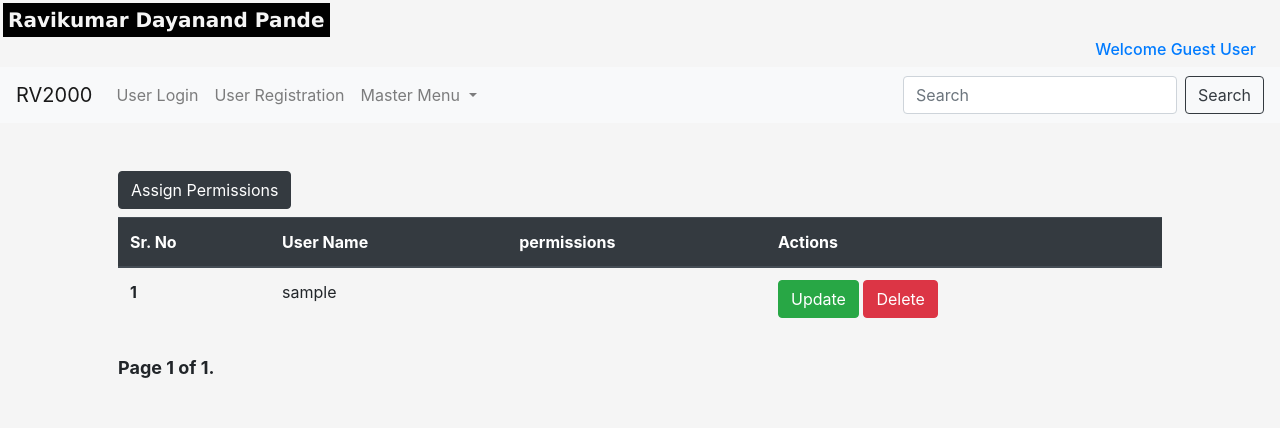
After one commit to ravikumar-2000/tut_proj_django, a Django app: page /user-permissions/ in a window 1280 px wide. The commit adds this page. Shown: the top 428 px of the page. Run offline with Django 4.2, Linux system fonts and the light colour scheme; tables that the repository leaves empty hold one stand-in row (values such as "Sample post").

Commit message:
final commit as per date 28 Nov 2022

```diff
--- a/core/urls.py
+++ b/core/urls.py
@@ -21,4 +21,16 @@ urlpatterns = [
     path(
         "delete-user-role/<str:pk>", views.deleteUserRole, name="core.delete_user_role"
     ),
+    path(
+        "user-permissions/", views.getPermissions, name="core.get_permissions"
+    ),
+    path(
+        "user-assign-permissions/", views.assignPermissions, name="core.assign_permissions"
+    ),
+    path(
+        "update_user-permissions/<str:pk>", views.updatePermissions, name="core.update_user_permissions"
+    ),
+    path(
+        "delete_user-permissions/<str:pk>", views.deletePermissions, name="core.delete_user_permissions"
+    ),
 ]
--- a/core/views.py
+++ b/core/views.py
@@ -1,14 +1,17 @@
 from django.shortcuts import render, redirect, get_object_or_404
 from django.contrib import messages
 from django.http import HttpResponse
-from django.contrib.auth.models import User
+from django.contrib.auth.models import User, Permission
 from django.contrib.auth import authenticate, login, logout
 from django.contrib.auth.decorators import login_required
 from django.contrib.auth.forms import UserCreationForm
+from django.contrib.contenttypes.models import ContentType
+from django.core.paginator import Paginator
 from .models import Role, UserRole
 from .forms import RoleForm
 
 
+@login_required
 def index(request):
     context = {}
     return render(request=request, template_name="base.html", context=context)
@@ -37,9 +40,11 @@ def registerUser(request):
                 username=request.POST.get("username"),
                 email=request.POST.get("email"),
                 password=request.POST.get("password"),
-                is_active=True if request.POST.get("is_active") == 'on' else False,
-                is_staff=True if request.POST.get("is_staff") == 'on' else False,
-                is_superuser=True if request.POST.get("is_superuser") == 'on' else False,
+                is_active=True if request.POST.get("is_active") == "on" else False,
+                is_staff=True if request.POST.get("is_staff") == "on" else False,
+                is_superuser=True
+                if request.POST.get("is_superuser") == "on"
+                else False,
             )
             user_role = UserRole()
             user_role.user = user
@@ -104,9 +109,13 @@ def updateUser(request, pk):
         current_user.last_name = request.POST.get("last_name")
         current_user.username = request.POST.get("username")
         current_user.email = request.POST.get("email")
-        current_user.is_active = True if request.POST.get("is_active") == 'on' else False
-        current_user.is_staff = True if  request.POST.get("is_staff") == 'on' else False
-        current_user.is_superuser = True if request.POST.get("is_superuser") == 'on' else False
+        current_user.is_active = (
+            True if request.POST.get("is_active") == "on" else False
+        )
+        current_user.is_staff = True if request.POST.get("is_staff") == "on" else False
+        current_user.is_superuser = (
+            True if request.POST.get("is_superuser") == "on" else False
+        )
         current_user.save()
 
         current_user_role.role = Role.objects.get(id=request.POST.get("user_role"))
@@ -225,3 +234,60 @@ def deleteUserRole(request, pk):
     if user_role:
         user_role.delete()
         return redirect("core.manage_user_role")
+
+
+def getPermissions(request):
+    context = {}
+    users = User.objects.all()
+    paginator = Paginator(users, 3)
+    page_number = request.GET.get('page')
+    page_obj = paginator.get_page(page_number)
+    context["users"] = page_obj
+    return render(
+        request=request, template_name="user_permissions/user_permissions_index.html", context=context
+    )
+
+
+def assignPermissions(request):
+    context = {}
+    query_model = request.GET.get("user_permission_model")
+    query_user = request.GET.get('user_id')
+    if query_user:
+        context['user_id'] = int(query_user)
+    if query_model and query_user != '-' and query_model != "-":
+        current_user = User.objects.get(id=query_user)
+        permissions = Permission.objects.filter(content_type_id=query_model).all()
+        context["content_type_id"] = int(query_model)
+        context["permissions"] = permissions
+    if request.method == "POST":
+        for permission in permissions:
+            active = int(request.POST.get(permission.codename))
+            if current_user.has_perm(permission.content_type.app_label + '.' + permission.codename):
+                if active:
+                    continue
+                else:
+                    current_user.user_permissions.remove(permission)
+            else:
+                if active:
+                    current_user.user_permissions.add(permission)
+        return redirect("core.get_permissions")
+    context['users'] = User.objects.all()
+    context["content_types"] = ContentType.objects.all()
+    return render(
+        request=request,
+        template_name="user_permissions/user_assign_permissions.html",
+        context=context,
+    )
+
+
+def updatePermissions(request, pk):
+    current_user = User.objects.get(id=pk)
+    return redirect(f'/user-assign-permissions/?user_id={current_user.id}')
+
+
+def deletePermissions(request, pk):
+    current_user = User.objects.get(id=pk)
+    permissions = Permission.objects.filter(user=current_user).all()
+    for permission in permissions:
+        current_user.user_permissions.remove(permission)
+    return redirect('core.get_permissions')
--- a/static/css/base.css
+++ b/static/css/base.css
@@ -0,0 +1,6 @@
+.pagination {
+    font-weight: bold;
+    font-size: large;
+    padding: 0px;
+    margin-top: 2px;
+}
--- a/templates/navbar.html
+++ b/templates/navbar.html
@@ -24,6 +24,7 @@
                     <a class="dropdown-item" href="{% url 'core.manage_roles' %}">Manage Roles</a>
                     <a class="dropdown-item" href="{% url 'core.manage_users' %}">Manage Users</a>
                     <a class="dropdown-item" href="{% url 'core.manage_user_role' %}">Manage User Role</a>
+                    <a class="dropdown-item" href="{% url 'core.get_permissions' %}">Manage User Permissions</a>
                     <div class="dropdown-divider"></div>
                     <a class="dropdown-item" href="#">No Action</a>
                 </div>
--- /dev/null
+++ b/templates/user_permissions/user_permissions_index.html
@@ -0,0 +1,69 @@
+{% extends 'base.html' %}
+
+{% block content %}
+
+<div class="container p-5 m-auto">
+
+    <form method="GET" action="{% url 'core.assign_permissions' %}">
+        <button type="submit" class="btn btn-dark mb-2">Assign Permissions</button>
+    </form>
+
+    <table class="table">
+        <thead class="thead-dark">
+            <tr>
+                <th scope="col">Sr. No</th>
+                <th scope="col">User Name</th>
+                <th scope="col">permissions</th>
+                <th scope="col">Actions</th>
+            </tr>
+        </thead>
+        <tbody>
+            {% for user in users %}
+            <tr>
+                <th scope="row">{{ forloop.counter }}</th>
+                <td>{{ user.username }}</td>
+                <td>
+                    {% for permission in user.get_user_permissions %}
+                    <span style="color: green;font-weight:bold;">{{ permission }}</span>
+                    &nbsp;&nbsp;<span style="color: red; font-weight:bolder; font-size: larger;">|</span>&nbsp;&nbsp;
+                    {% endfor %}
+                </td>
+                <td>
+                    <div style="display: inline-block;">
+                        <form method="GET" action="{% url 'core.update_user_permissions' user.id %}">
+                            <button type="submit" class="btn btn-success mb-2">Update</button>
+                        </form>
+                    </div>
+
+                    <div style="display: inline-block;">
+                        <form method="GET" action="{% url 'core.delete_user_permissions' user.id %}">
+                            <button type="submit" class="btn btn-danger mb-2"
+                                onclick="return confirm('Are you sure you want to delete this? Tnis will delete all the permissions associated with this user.')">Delete</button>
+                        </form>
+                    </div>
+                </td>
+            </tr>
+            {% endfor %}
+        </tbody>
+    </table>
+
+    <div class="pagination">
+        <span class="step-links">
+            {% if users.has_previous %}
+                <a href="?page=1"><button class="btn btn-primary">first</button></a>
+                <a href="?page={{ users.previous_page_number }}"><button class="btn btn-primary">previous</button></a>
+            {% endif %}
+
+            <span class="current">
+                Page {{ users.number }} of {{ users.paginator.num_pages }}.
+            </span>
+
+            {% if users.has_next %}
+                <a href="?page={{ users.next_page_number }}"><button class="btn btn-primary">next</button></a>
+                <a href="?page={{ users.paginator.num_pages }}"><button class="btn btn-primary">last</button></a>
+            {% endif %}
+        </span>
+    </div>
+</div>
+
+{% endblock %}
```
Also changed, not shown: templates/user_permissions/user_assign_permissions.html (added, +82 -0 lines), templates/users/user_login_form.html (+48 -4 lines), core/controllers/role_controller.py (added), core/controllers/user_controller.py (added), core/controllers/user_permissions_controller.py (added), core/controllers/user_role_controller.py (added).
